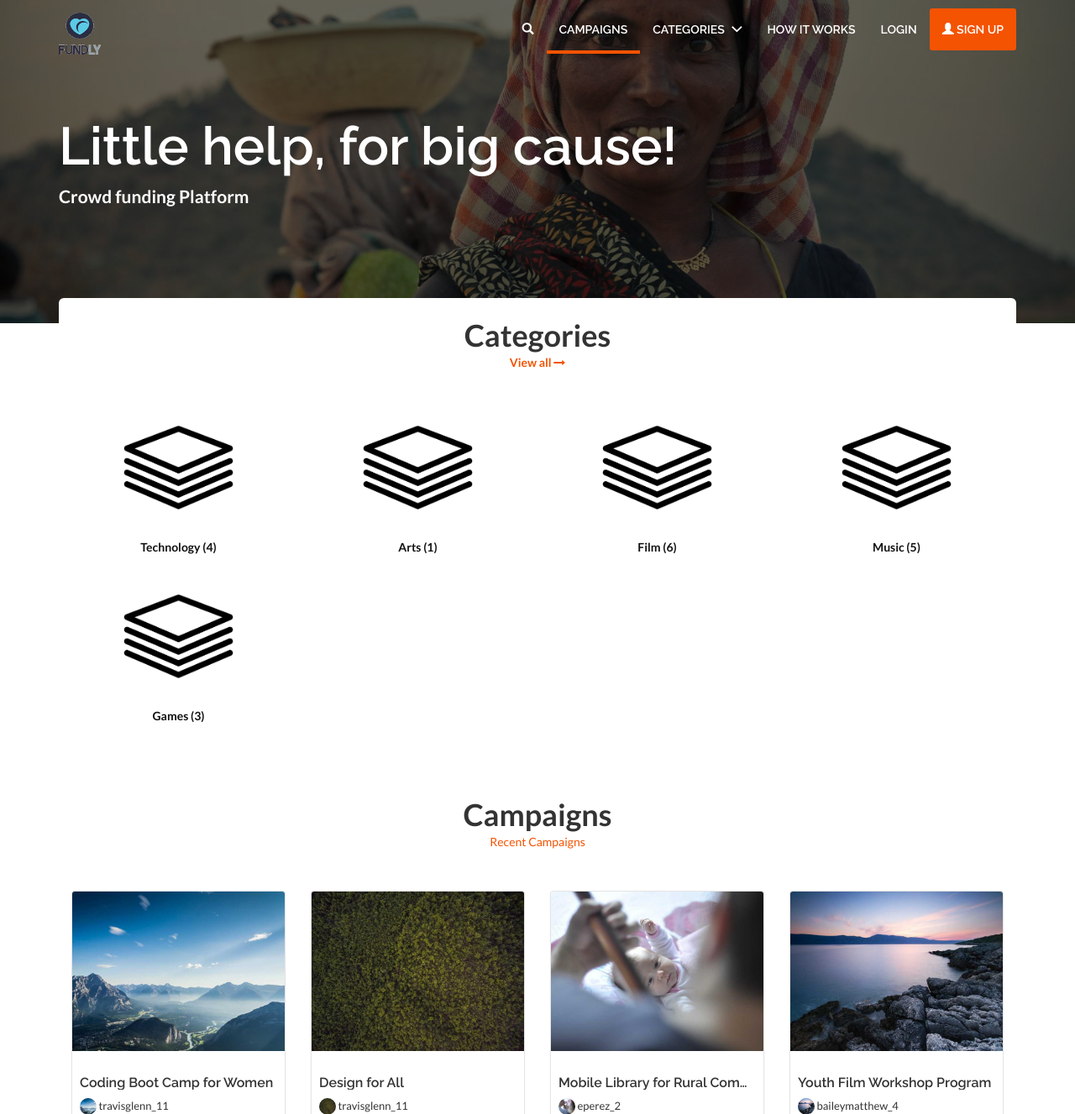
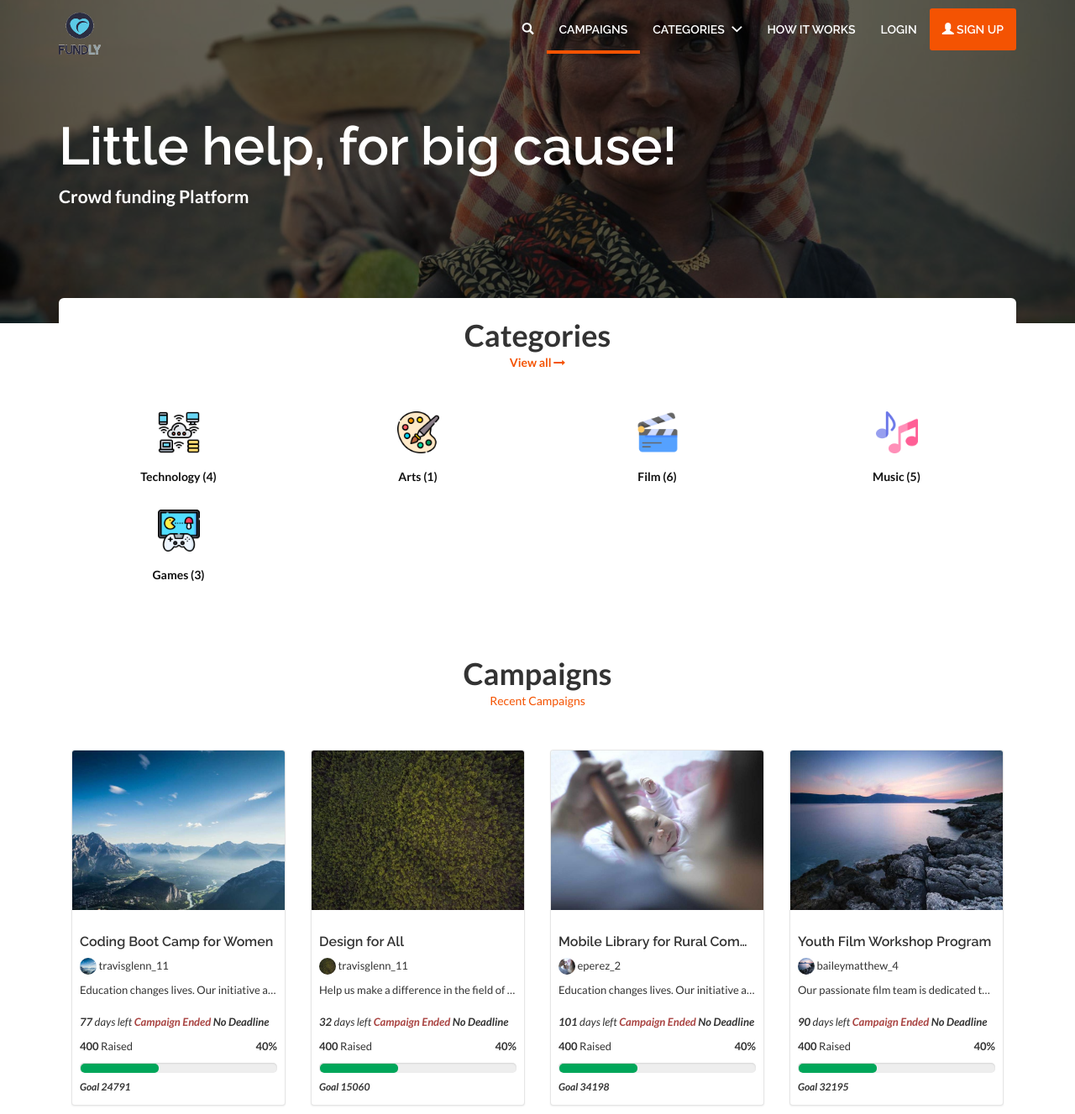
Before and after one commit to manjurulhoque/Qonty, a Django app: page / in a window 1280 px wide. Shown: the top 1327 px of the page at 84% size. Run offline with Django 3.2, Linux system fonts and the light colour scheme; data comes from the database, SQL or seed files in the repository; both versions use the stored data as it was after the commit; some libraries are stand-ins or nearby versions; some web fonts are replaced.

Commit message:
feat: center category images and text in home and categories pages
The changes improve the visual alignment of category cards by:
1. Adding text-center class to container div
2. Using center-block class for images
3. Removing redundant btn-block class
4. Adding proper alt text for accessibility

```diff
--- a/core/models.py
+++ b/core/models.py
@@ -20,6 +20,6 @@ class Category(models.Model):
 
     @property
     def category_image(self):
-        if os.path.exists(self.image.url):
+        if self.image:
             return self.image.url
         return "/media/categories/default.png"
--- a/templates/categories.html
+++ b/templates/categories.html
@@ -13,9 +13,9 @@
 
         {% for category in categories %}
 
-            <div class="col-lg-3 col-md-6 col-sm-6 col-xs-12 row-margin-20">
+            <div class="col-lg-3 col-md-6 col-sm-6 col-xs-12 row-margin-20 text-center">
                 <a href="{% url 'core:campaigns-by-category' category.id %}">
-                    <img class="img-responsive btn-block custom-rounded" src="{{ category.category_image }}" alt="{{ category.name }}">
+                    <img class="img-responsive center-block custom-rounded" src="{{ category.category_image }}" alt="{{ category.name }}" style="height: 50px; width: 50px;">
                 </a>
 
                 <h1 class="title-services">
--- a/templates/home.html
+++ b/templates/home.html
@@ -22,9 +22,12 @@
         </div>
 
         {% for category in categories %}
-            <div class="col-lg-3 col-md-6 col-sm-6 col-xs-12 row-margin-20">
+            <div class="col-lg-3 col-md-6 col-sm-6 col-xs-12 row-margin-20 text-center">
                 <a href="{% url 'core:campaigns-by-category' category.id %}">
-                    <img class="img-responsive btn-block custom-rounded" src="{{ category.category_image }}" alt="Animals">
+                    <img class="img-responsive custom-rounded center-block"
+                         src="{{ category.category_image }}"
+                         alt="{{ category.name }}"
+                         style="height: 50px; width: 50px;">
                 </a>
 
                 <h1 class="title-services">
```
Also changed, not shown: core/admin.py (+9 -1 lines), requirements.txt (+11 -2 lines), media/categories/brand.png (added), media/categories/diet.png (added), media/categories/education.png (added), media/categories/film-slate.png (added), media/categories/game-console.png (added), media/categories/graphic-designer.png (added), media/categories/musical-note.png (added), media/categories/palette.png (added), media/categories/publishing.png (added), media/categories/technology.png (added), qonty.sqlite3.
